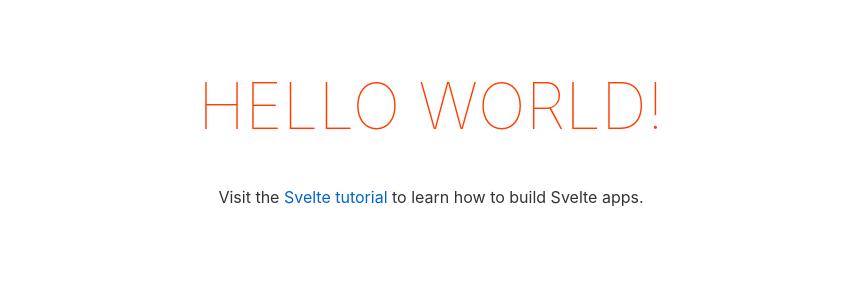
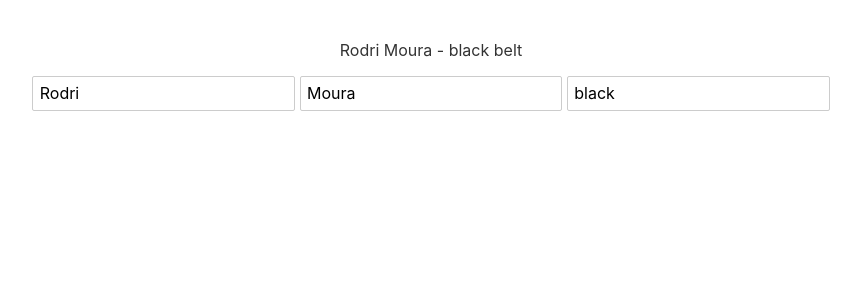
Before and after one commit to drodrigomoura/svelte-tuto, a Svelte app: page / in a window 1280 px wide. Shown: the top 300 px of the page, without its empty margins (209-1070 px from the left). Built offline with nearby package versions, Linux system fonts and the light colour scheme.

Commit message:
reactive values

```diff
--- a/src/App.svelte
+++ b/src/App.svelte
@@ -1,11 +1,23 @@
 <script>
-	export let name;
+  //   export let name;
+  let firstName = "Rodri";
+  let lastName = "Moura";
+  let beltColour = "black";
+  $: fullName = `${firstName} ${lastName}`;
+  //   $: console.log(beltColour);
+  $: {
+    console.log(beltColour);
+    console.log(fullName);
+  }
+
+  const handleClick = () => {
+    beltColour = "orange";
+  };
+
+  const handleInput = e => {
+    beltColour = e.target.value;
+  };
 </script>
-
-<main>
-	<h1>Hello {name}!</h1>
-	<p>Visit the <a href="https://svelte.dev/tutorial">Svelte tutorial</a> to learn how to build Svelte apps.</p>
-</main>
 
 <style>
   main {
@@ -28,3 +40,23 @@
     }
   }
 </style>
+
+<main>
+  <!-- <h1>Hello {name}!</h1> -->
+  <!-- <p style="color: {beltColour}">{beltColour} belt</p> -->
+  <!-- <button on:click={handleClick}>Update Belt colour</button> -->
+  <!-- <input
+    type="text"
+    name="colour"
+    id="colour"
+    on:input={handleInput}
+    value={beltColour} /> -->
+  <!-- enlace de dos vias entre el input y la variable opvion larga-->
+  <!-- opcion corta -->
+  <!-- <input type="text" bind:value={beltColour} /> -->
+
+  <p>{firstName} {lastName} - {beltColour} belt</p>
+  <input type="text" bind:value={firstName} />
+  <input type="text" bind:value={lastName} />
+  <input type="text" bind:value={beltColour} />
+</main>
```
Also changed, not shown: 1 other file (tests, documents, lock files or other folders). Lines whose indentation alone changed are shown as unchanged.
